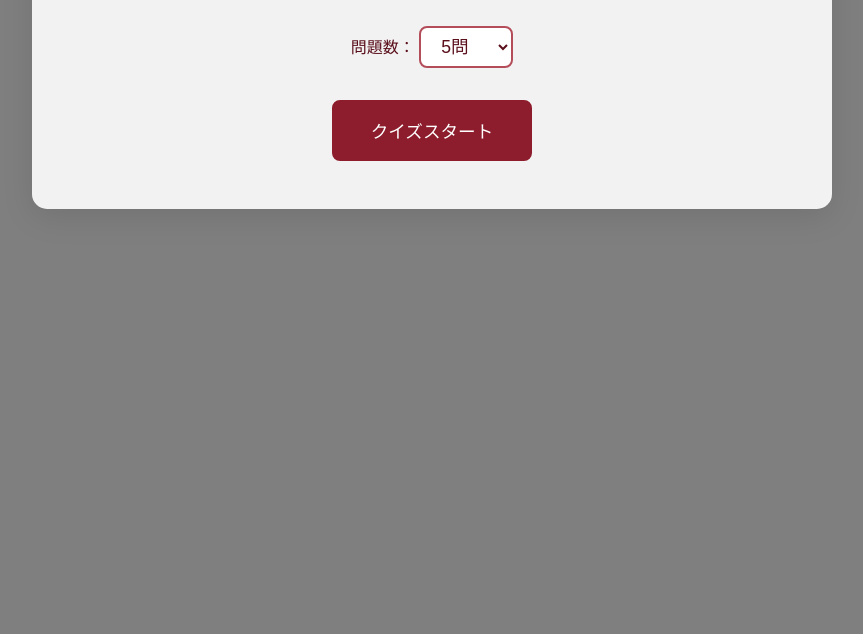
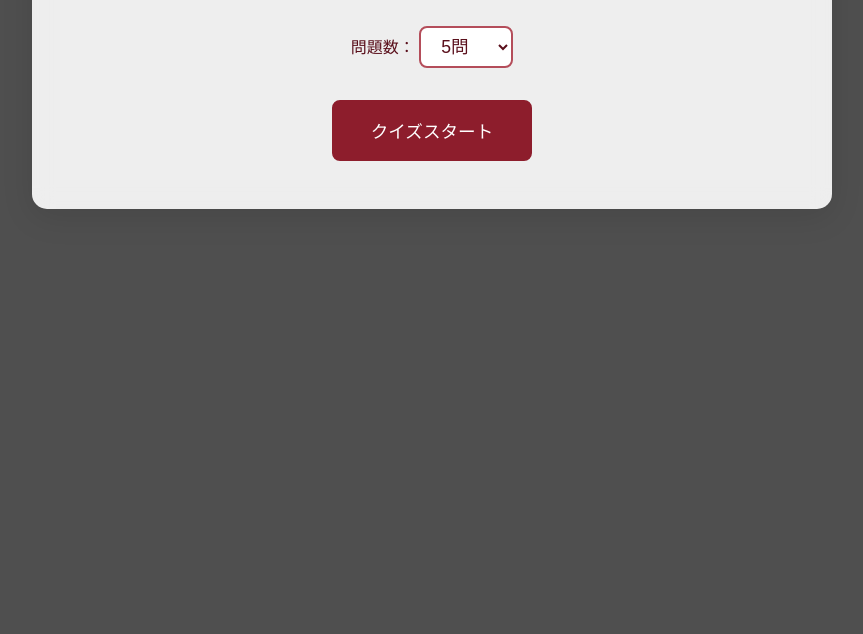
Before and after one commit to Mizuko821/wine_quiz, a plain HTML site: page index.html in a window 1280 px wide. Shown: the part 166-800 px from the top of the page, without its empty margins (208-1071 px from the left). Drawn offline with Linux system fonts and the light colour scheme; the site is published under a folder, as on GitHub Pages, so addresses that start at the root find nothing.

Commit message:
fix: 背景画像のパスを相対パスに戻す

```diff
--- a/style.css
+++ b/style.css
@@ -16,7 +16,7 @@
 body {
     font-family: 'Helvetica Neue', Arial, sans-serif;
     background: linear-gradient(rgba(0, 0, 0, 0.5), rgba(0, 0, 0, 0.5)),
-                url('/henri-guerin-P3S3oW6liSk-unsplash.jpg') no-repeat center center fixed;
+                url('henri-guerin-P3S3oW6liSk-unsplash.jpg') no-repeat center center fixed;
     background-size: cover;
     color: var(--wine-dark);
     line-height: 1.6;
```
